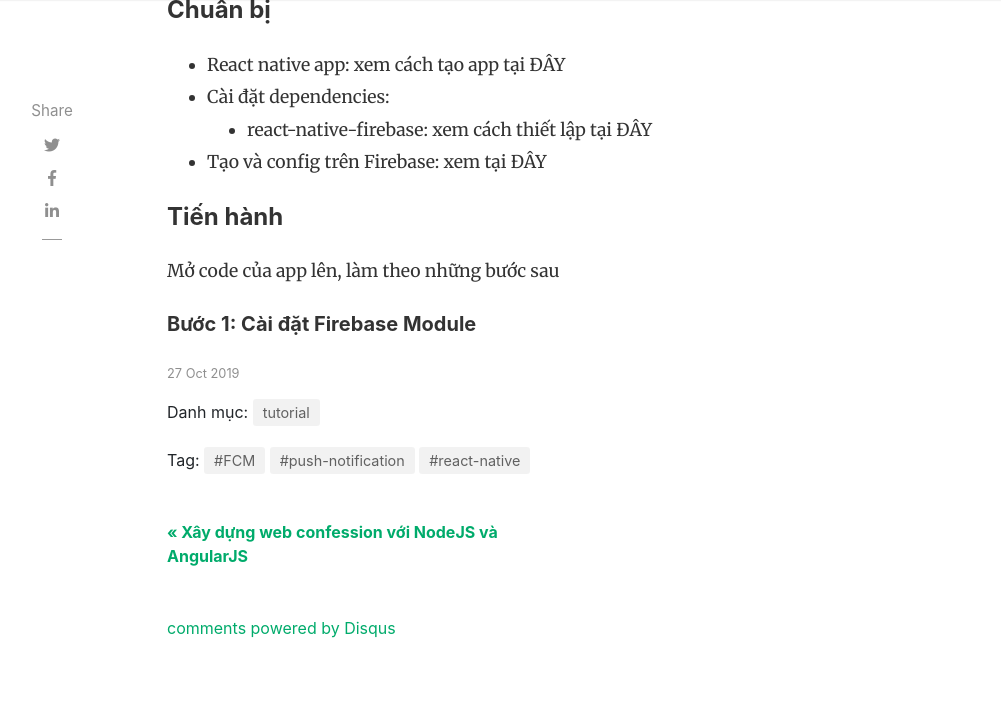
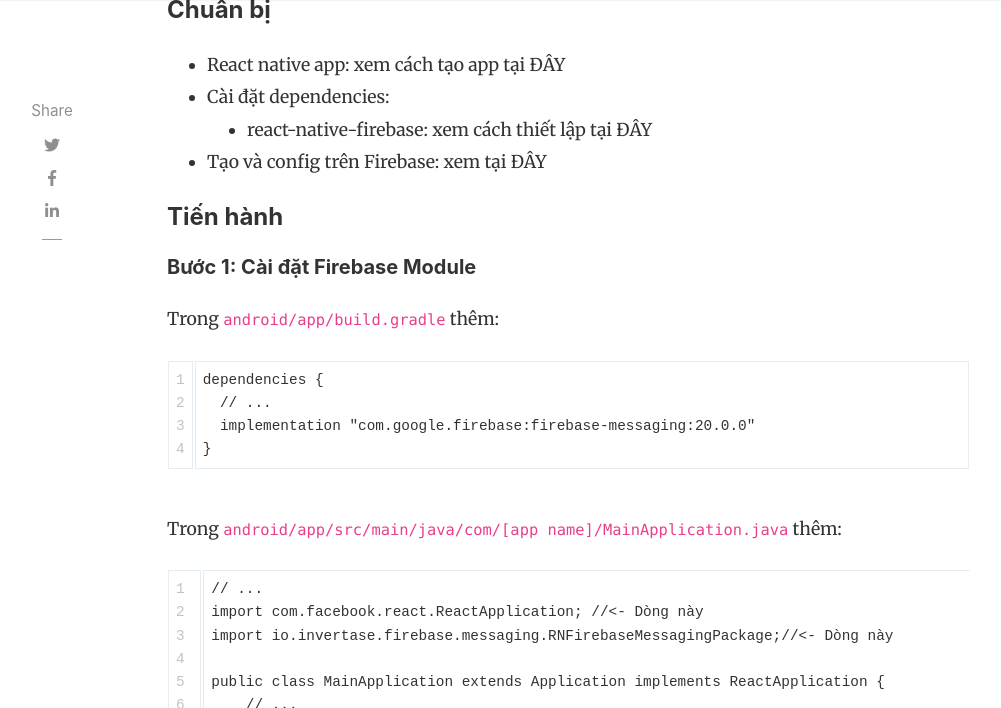
Before and after one commit to tuitucode/tuitucode.github.io, a Jekyll site: the page built from _posts/2019-10-27-push-notification-w-FCM-in-react-native.md, in a window 1280 px wide and 1400 px high, scrolled down 3729 px, cut to the strip 0-708 px from the top of the window. Shown: the whole strip, without its empty margins (118-1119 px from the left). Built offline with Jekyll 4.4.1, drawn with Linux system fonts in a browser that asks for light colours; nearby versions of some CDN libraries; comment, search, counter and statistics services are not loaded; some of the changed text lies outside the part shown.

Commit message:
Create 2019-10-27-push-notification-w-FCM-in-react-native.md

````diff
--- a/_posts/2019-10-27-push-notification-w-FCM-in-react-native.md
+++ b/_posts/2019-10-27-push-notification-w-FCM-in-react-native.md
@@ -81,5 +81,45 @@ Tổng quan 1 chút: mình sẽ dùng React Native bản 0.6 để code app và
 - Tạo và config trên Firebase: xem tại ĐÂY
 
 #### Tiến hành
-Mở code của app lên, làm theo những bước sau
 ##### Bước 1: Cài đặt Firebase Module
+Trong ``android/app/build.gradle`` thêm:
+```
+dependencies {
+  // ...
+  implementation "com.google.firebase:firebase-messaging:20.0.0"
+}
+```
+Trong ``android/app/src/main/java/com/[app name]/MainApplication.java`` thêm:
+```
+// ...
+import com.facebook.react.ReactApplication; //<- Dòng này
+import io.invertase.firebase.messaging.RNFirebaseMessagingPackage;//<- Dòng này
+
+public class MainApplication extends Application implements ReactApplication {
+    // ...
+
+    @Override
+    protected List<ReactPackage> getPackages() {
+      @SuppressWarnings("UnnecessaryLocalVariable")
+      List<ReactPackage> packages = new PackageList(this).getPackages();
+      // Packages that cannot be autolinked yet can be added manually here, for example:
+      // packages.add(new MyReactNativePackage());
+      packages.add(new RNFirebaseMessagingPackage());//<- Dòng này
+      return packages;
+    }
+  };
+  // ...
+}
+```
+Trong ``android/app/src/main/AndroidManifest.xml`` thêm:
+```
+<application ...>
+
+  <service android:name="io.invertase.firebase.messaging.RNFirebaseMessagingService">
+    <intent-filter>
+      <action android:name="com.google.firebase.MESSAGING_EVENT" />
+    </intent-filter>
+  </service>
+
+</application>
+```
````
